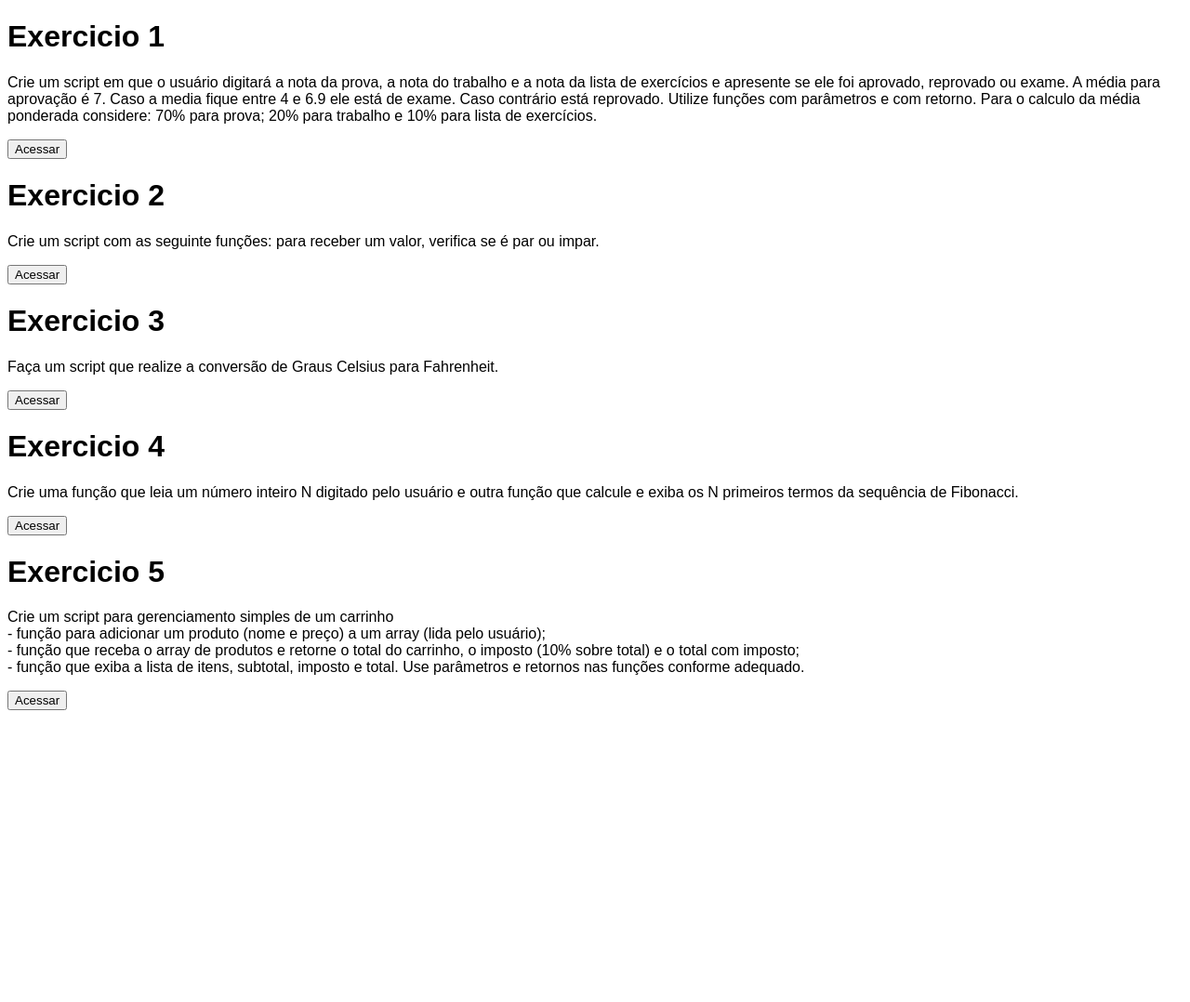
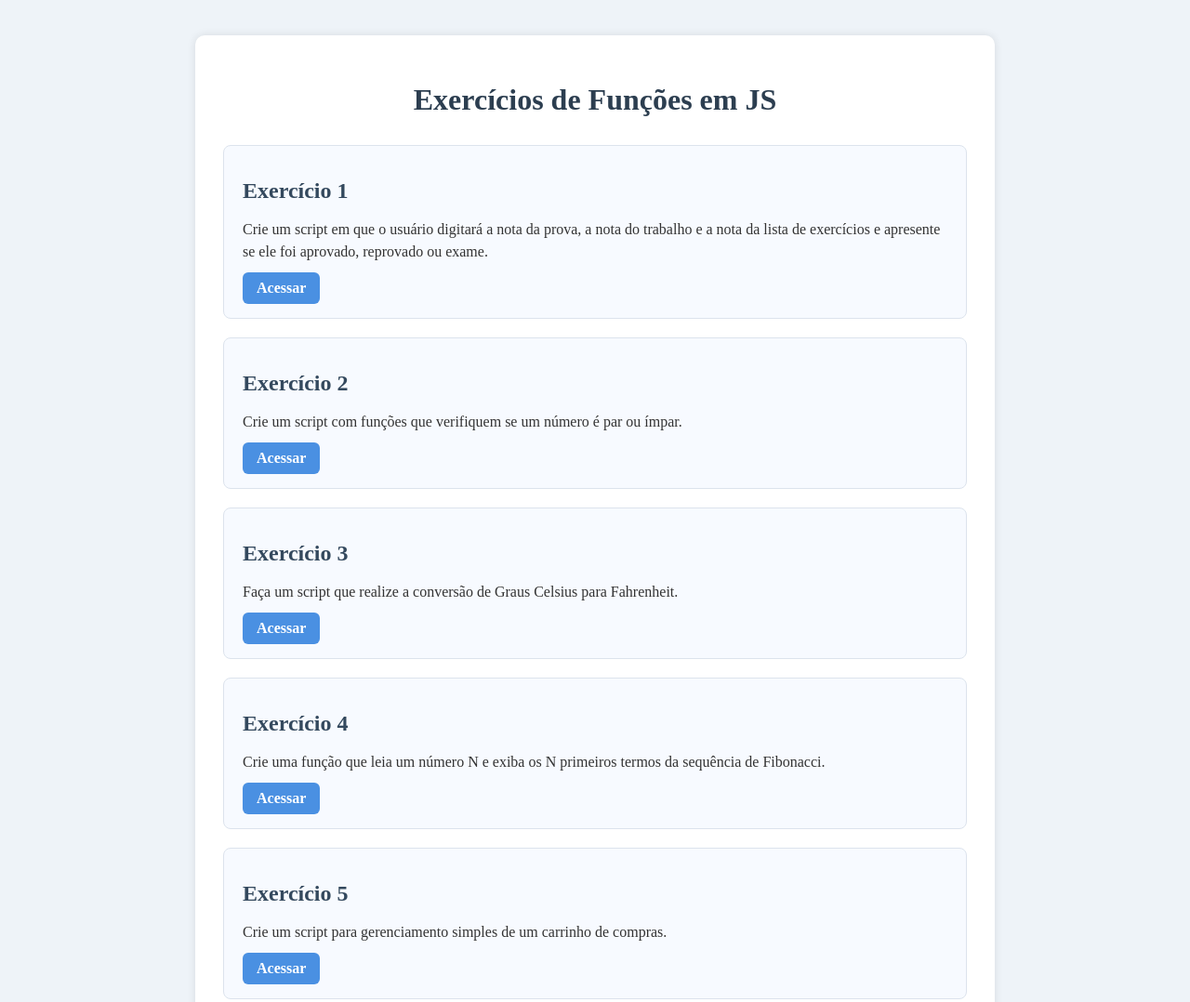
Before and after one commit to RafaGazziero/ex_funcoes, a plain HTML site: page index.html in a window 1280 px wide. Shown: the top 1078 px of the page at 93% size. Before the commit the page ends 800 px from the top, so only its background shows below. Drawn offline with Linux system fonts and the light colour scheme.

Commit message:
arrumei o index e adicionei o css

```diff
--- /dev/null
+++ b/css/style.css
@@ -0,0 +1,57 @@
+body {
+  background-color: #eef3f8;
+  color: #333;
+  display: flex;
+  justify-content: center;
+  padding: 30px;
+}
+
+/* fundo principal */
+#fundo {
+  background: #fff;
+  width: 90%;
+  max-width: 800px;
+  padding: 30px;
+  border-radius: 10px;
+  box-shadow: 0 0 10px rgba(0,0,0,0.1);
+}
+
+#fundo h1 {
+  text-align: center;
+  color: #2c3e50;
+  margin-bottom: 30px;
+}
+
+/* caixas individuais */
+.caixas {
+  background-color: #f7faff;
+  border: 1px solid #dce3ed;
+  border-radius: 8px;
+  padding: 15px 20px;
+  margin-bottom: 20px;
+}
+
+.caixas h2 {
+  color: #34495e;
+  margin-bottom: 8px;
+}
+
+.caixas p {
+  margin-bottom: 10px;
+  line-height: 1.5;
+}
+
+/* botões */
+a {
+  display: inline-block;
+  background-color: #4a90e2;
+  color: #fff;
+  padding: 8px 15px;
+  border-radius: 6px;
+  text-decoration: none;
+  font-weight: bold;
+}
+
+a:hover {
+  background-color: #357ab8;
+}
--- a/index.html
+++ b/index.html
@@ -3,50 +3,44 @@
 <head>
     <meta charset="UTF-8">
     <meta name="viewport" content="width=device-width, initial-scale=1.0">
-    <title>JS - Exercícios Funções</title>
-    <style>
-        *{
-        font-family: Arial, Helvetica, sans-serif;
-        }
+    <title>Document</title>
+    <link rel="stylesheet" href="css/style.css">
 
-        a{
-        text-decoration: none;
-        color: black;
-    }
-    </style>
 </head>
+
 <body>
-    <h1>Exercicio 1</h1>
-    <p>Crie um script em que o usuário digitará a nota da prova, a nota do trabalho e a nota da lista de exercícios e apresente se ele foi aprovado, reprovado ou exame. A média para aprovação é 7. Caso a media fique entre 4 e 6.9 ele está de exame. Caso contrário está reprovado. Utilize funções com parâmetros e com retorno. Para o calculo da média ponderada considere: 70% para prova; 20% para trabalho e 10% para lista de exercícios.</p>
-    <button><a href="../JS - Exercícios Funções/ex1.html">Acessar</a></button>
+  <div id="fundo">
+    <h1>Exercícios de Funções em JS</h1>
 
-    <br>
+    <div class="caixas">
+      <h2>Exercício 1</h2>
+      <p>Crie um script em que o usuário digitará a nota da prova, a nota do trabalho e a nota da lista de exercícios e apresente se ele foi aprovado, reprovado ou exame.</p>
+      <a href="ex1.html">Acessar</a>
+    </div>
 
-    <h1>Exercicio 2</h1>
-    <p>Crie um script com as seguinte funções: para receber um valor, verifica se é par ou impar.</p>
-    <button><a href="../JS - Exercícios Funções/ex02.html">Acessar</a></button>
+    <div class="caixas">
+      <h2>Exercício 2</h2>
+      <p>Crie um script com funções que verifiquem se um número é par ou ímpar.</p>
+      <a href="ex2.html">Acessar</a>
+    </div>
 
-    <br>
+    <div class="caixas">
+      <h2>Exercício 3</h2>
+      <p>Faça um script que realize a conversão de Graus Celsius para Fahrenheit.</p>
+      <a href="ex3.html">Acessar</a>
+    </div>
 
-    <h1>Exercicio 3</h1>
-    <p>Faça um script que realize a conversão de Graus Celsius para Fahrenheit.</p>
-    <button><a href="../JS - Exercícios Funções/ex03.html">Acessar</a></button>
+    <div class="caixas">
+      <h2>Exercício 4</h2>
+      <p>Crie uma função que leia um número N e exiba os N primeiros termos da sequência de Fibonacci.</p>
+      <a href="ex4.html">Acessar</a>
+    </div>
 
-    <br>
-
-    <h1>Exercicio 4</h1>
-    <p>Crie uma função que leia um número inteiro N digitado pelo usuário e outra função que calcule e exiba os N primeiros termos da sequência de Fibonacci.</p>
-    <button><a href="../JS - Exercícios Funções/ex04.html">Acessar</a></button>
-
-    <br>
-
-    <h1>Exercicio 5</h1>
-    <p>Crie um script para gerenciamento simples de um carrinho <br>
-                   - função para adicionar um produto (nome e preço) a um array (lida pelo usuário); <br>
-                   - função que receba o array de produtos e retorne o total do carrinho, o imposto (10% sobre total) e o total com imposto; <br>
-                   - função que exiba a lista de itens, subtotal, imposto e total. Use parâmetros e retornos nas funções conforme adequado.</p>
-    <button><a href="../JS - Exercícios Funções/ex05.html">Acessar</a></button>
-
-    <script></script>
+    <div class="caixas">
+      <h2>Exercício 5</h2>
+      <p>Crie um script para gerenciamento simples de um carrinho de compras.</p>
+      <a href="ex5.html">Acessar</a>
+    </div>
+  </div>
 </body>
 </html>
```
